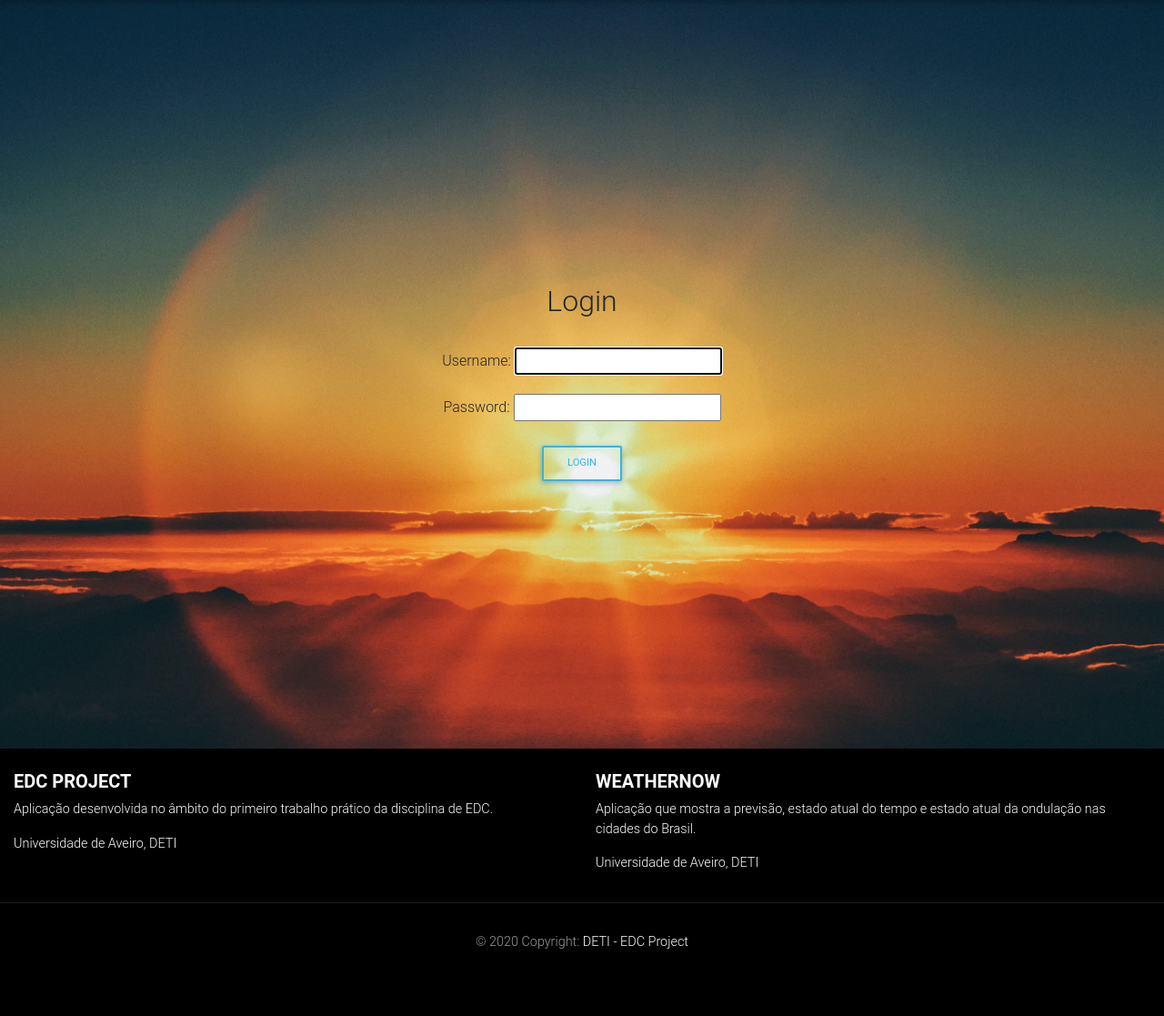
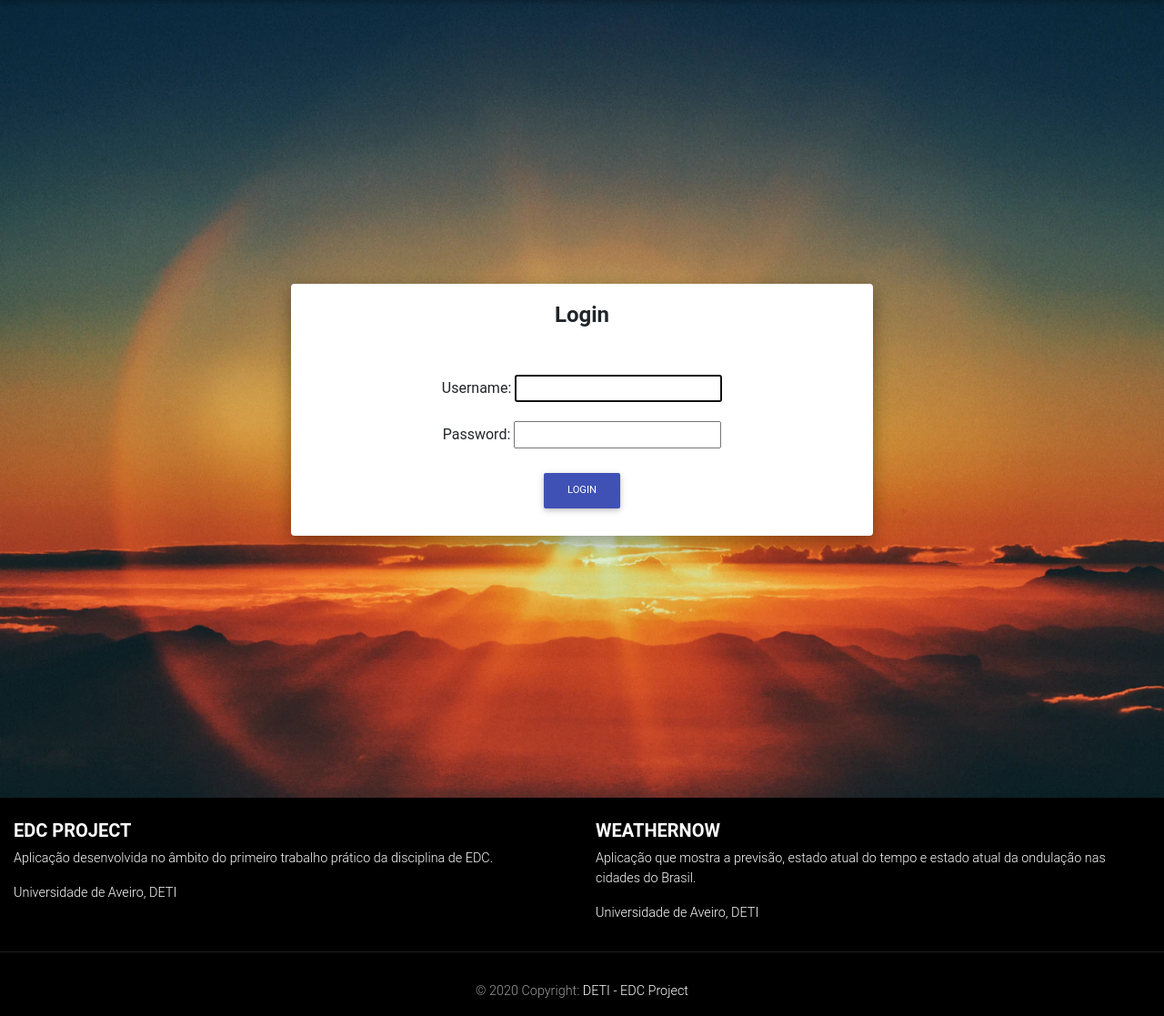
Before and after one commit to m3mber/WeatherApp, a Django app: page /accounts/login/ in a window 1280 px wide. Shown: the part 60-1177 px from the top of the page at 91% size. Before the commit the page ends 1103 px from the top, so only its background shows below. Run offline with Django 3.2, Linux system fonts and the light colour scheme; some libraries are stand-ins or nearby versions.

Commit message:
Nova interface v1.1

```diff
--- a/projeto/app/templates/registration/login.html
+++ b/projeto/app/templates/registration/login.html
@@ -8,14 +8,29 @@
     <br><br><br>
     <br><br><br>
 
+                   <div class="col">
+                    <div class="card z-depth-2" style="max-width:40rem;">
 
-  <h2>Login</h2>
-    <br>
-    <form method="post">
-    {% csrf_token %}
-    {{ form.as_p }}
-    <button class="btn btn-outline-info btn-md"  type="submit">Login</button>
-    </form>
+                      <div class="card-body">
+                        <div class="container-fluid">
+                            <div class="col-md-12 pb-4 text-center">
+                                <h4 class="dark-text"><b>Login</b></h4>
+                            </div>
+                        </div>
+                      </div>
+
+                        <div class="d-inline-block text-center items-align-center">
+                           <form method="post">
+                                {% csrf_token %}
+                                {{ form.as_p }}
+                               <button class="btn btn-indigo darken-4 btn-md"  type="submit">Login</button>
+                           </form>
+                           <br>
+                        </div>
+                    </div>
+                </div>
+
+
     <br><br><br>
     <br><br><br>
     <br><br><br>
--- a/projeto/app/templates/weather_card.html
+++ b/projeto/app/templates/weather_card.html
@@ -40,8 +40,6 @@
                                 {% csrf_token %}
                                 <button type="submit" class="btn btn-success waves-effect btn-md">Adicionar <b>{{ city_name }}</b> aos favoritos</button>
                             </form>
-
-
                         {% endif %}
                     </div>
                 </div>
```
Also changed, not shown: projeto/app/templates/signup.html (+20 -1 lines), 1 other file.
